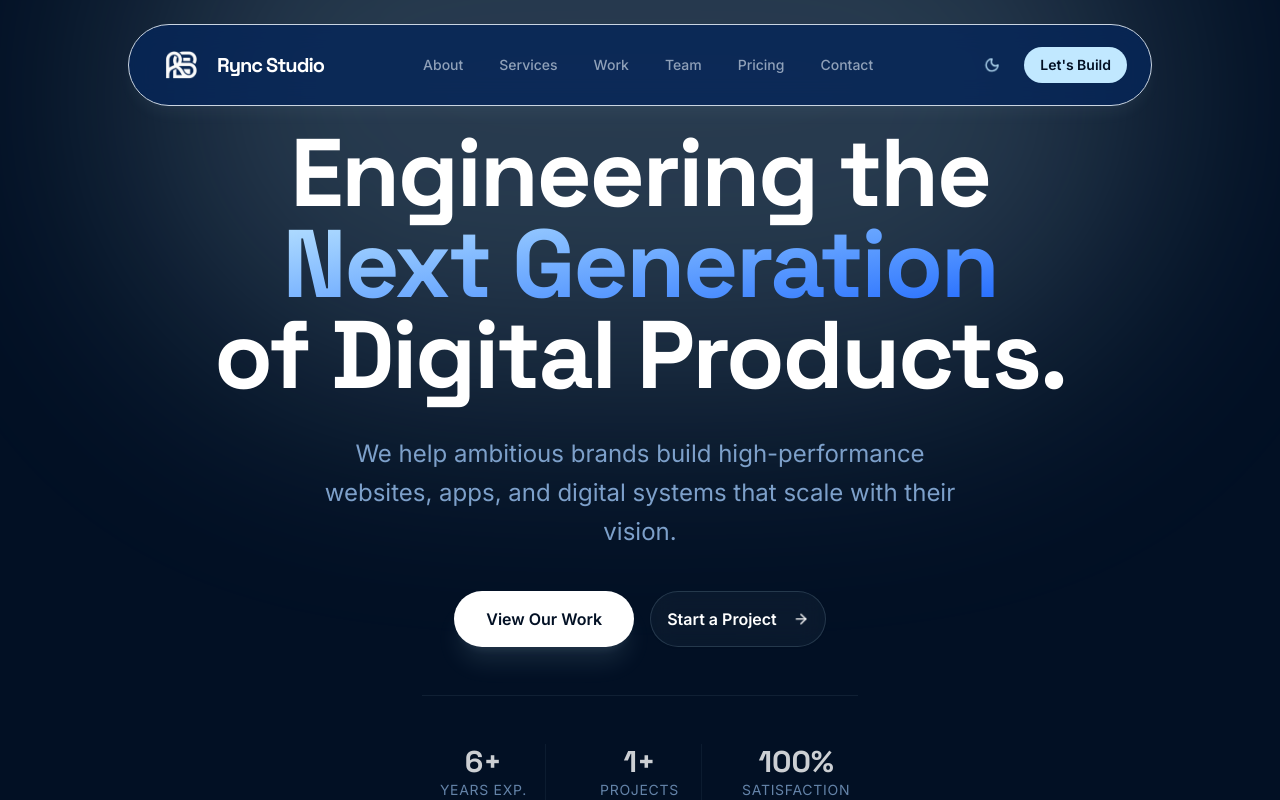
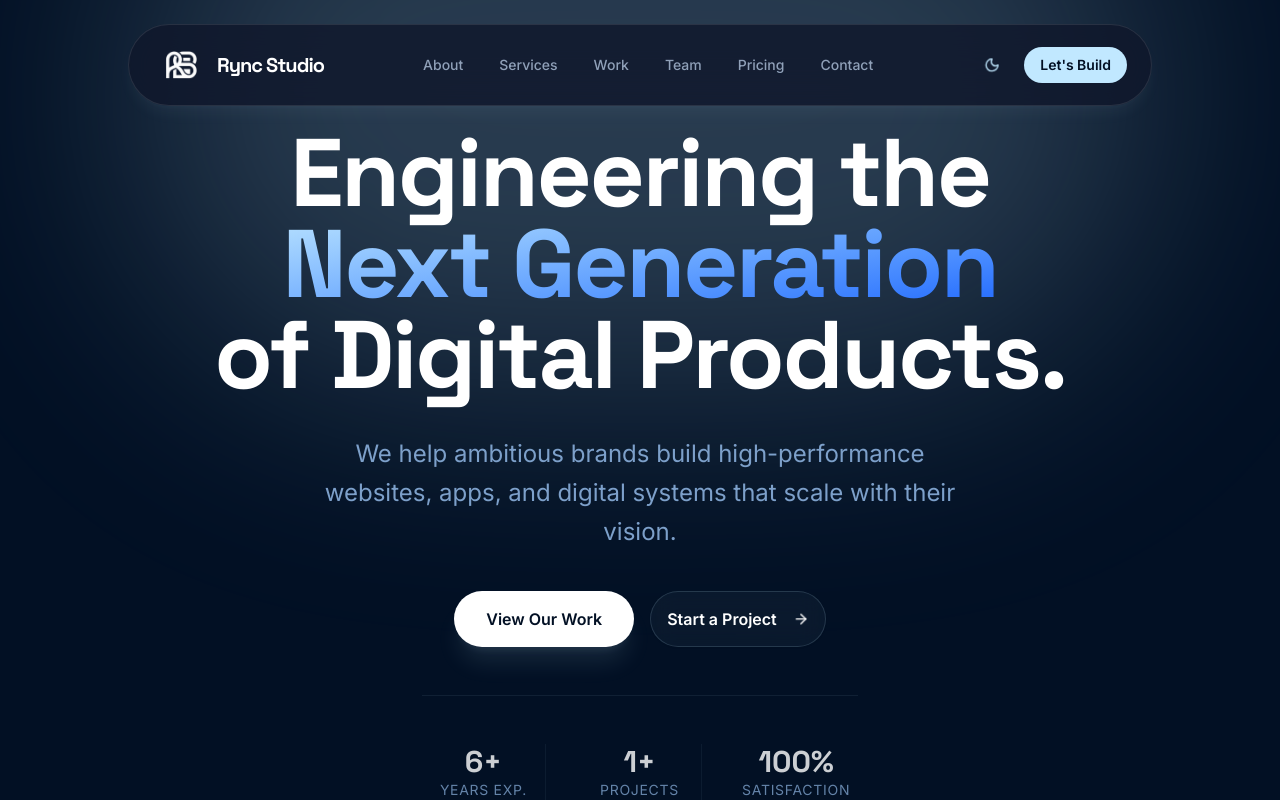
Before and after one commit to ryncstudio/rync-studio-landing, a React (Vite) app: page / in a window 1280 px wide. Shown: the top 800 px of the page. Built offline with nearby package versions, Linux system fonts and the light colour scheme.

Commit message:
Fix navbar visibility while scrolling with stronger backdrop blur

```diff
--- a/src/components/Navbar.tsx
+++ b/src/components/Navbar.tsx
@@ -25,7 +25,7 @@ export default function Navbar() {
 
   return (
     <nav className="fixed top-6 left-1/2 -translate-x-1/2 z-50 w-[95%] max-w-5xl">
-      <div className="glass rounded-full px-6 py-3 flex items-center justify-between shadow-lg shadow-primary/5 border border-slate-300 dark:border-white/10/50">
+      <div className="glass rounded-full px-6 py-3 flex items-center justify-between shadow-lg shadow-primary/5 border border-slate-300 dark:border-white/10 backdrop-blur-xl bg-white/80 dark:bg-slate-900/80">
         {/* Logo */}
         <a
           href="#home"
```
